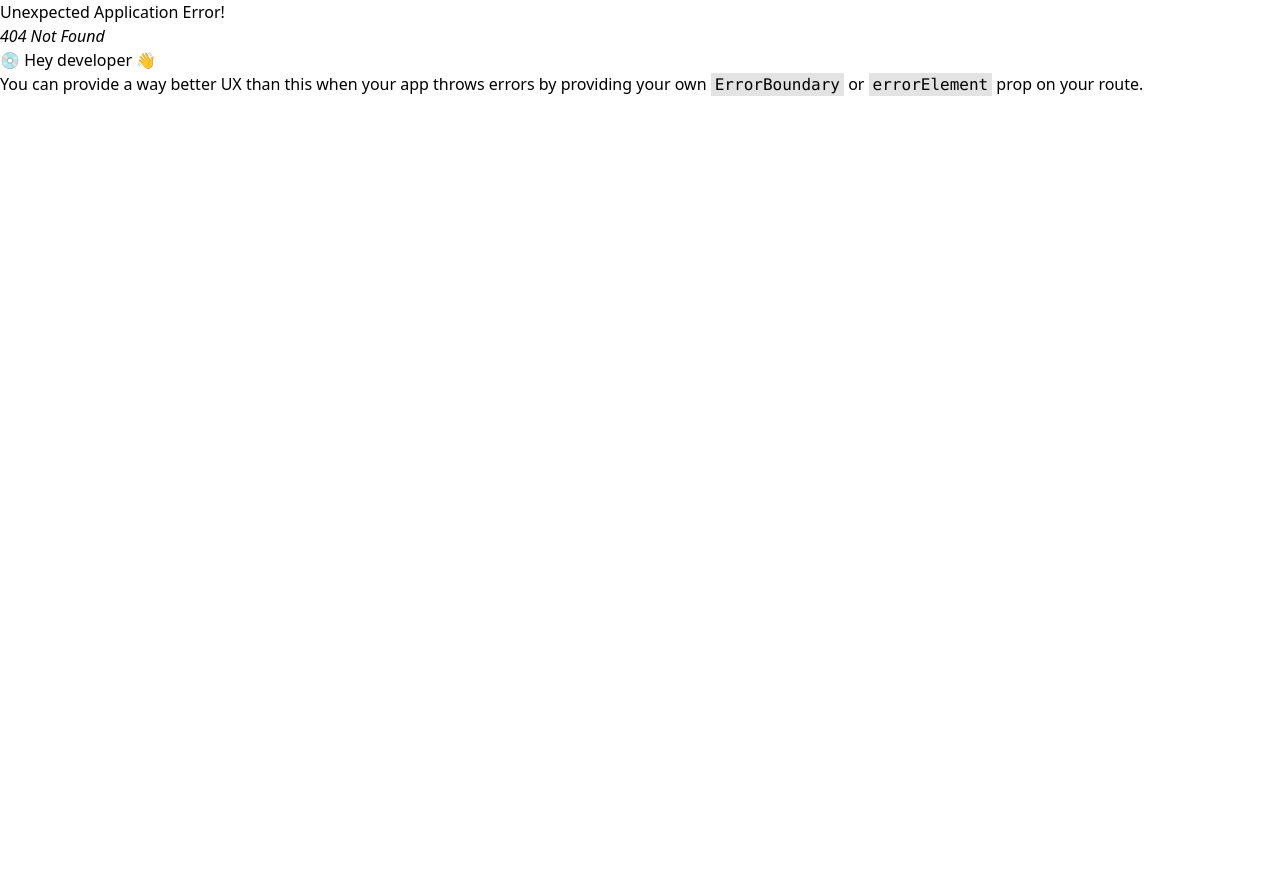
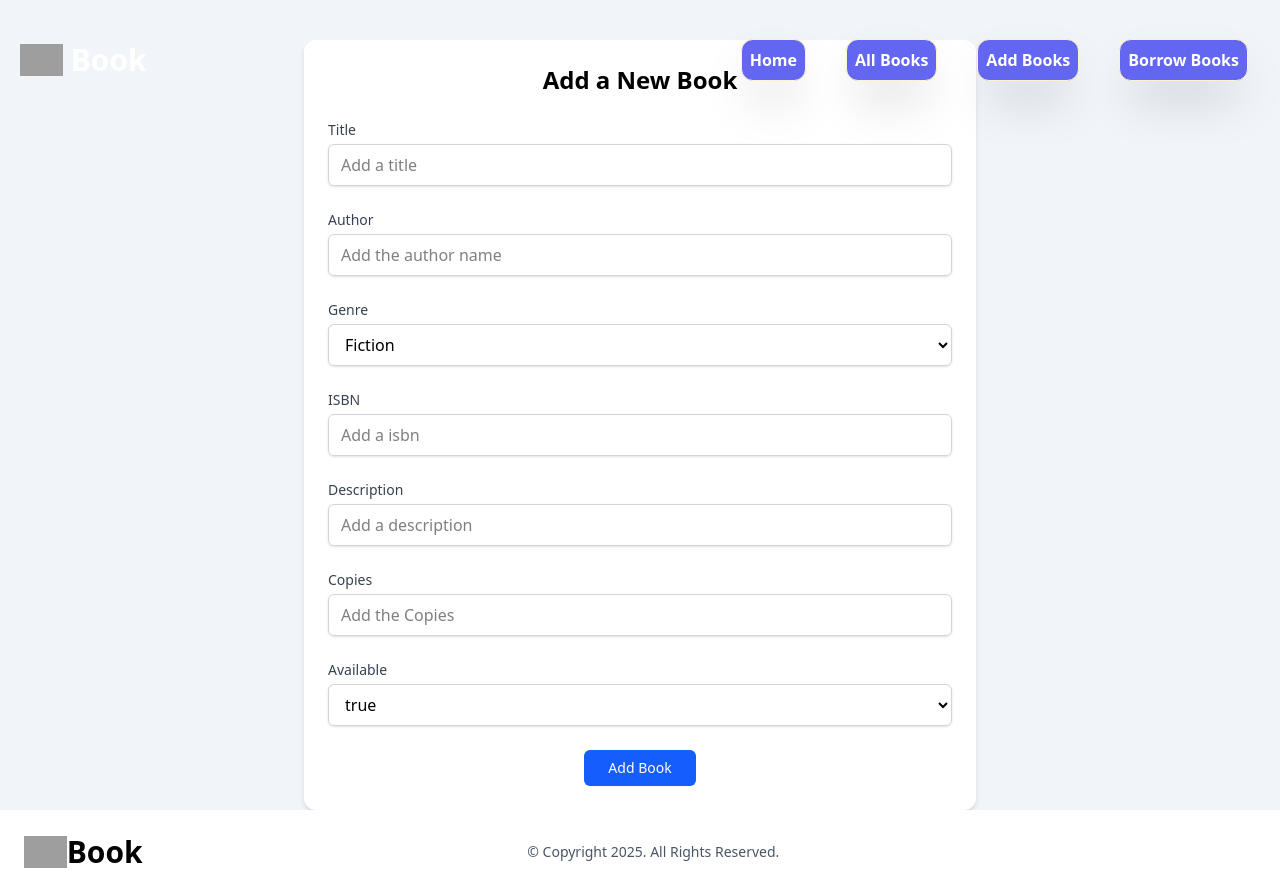
Before and after one commit to IftikherLutfur/E-Book-Library, a React (Vite) app: page /addBooks in a window 1280 px wide. Before the commit this address had no page. Before the commit the page ends 800 px from the top, so only its background shows below. Built offline with nearby package versions, Linux system fonts and the light colour scheme; grey boxes are pictures that could not be loaded.

Commit message:
Added the add book form

```diff
--- a/package.json
+++ b/package.json
@@ -14,6 +14,7 @@
     "@tailwindcss/vite": "^4.1.11",
     "react": "^19.1.0",
     "react-dom": "^19.1.0",
+    "react-hook-form": "^7.59.0",
     "react-redux": "^9.2.0",
     "react-router": "^7.6.3",
     "tailwindcss": "^4.1.11"
--- a/src/components/layout/Navbar.tsx
+++ b/src/components/layout/Navbar.tsx
@@ -30,9 +30,11 @@ export default function Navbar() {
             </Link>
           </li>
           <li>
+            <Link to={"/addBooks"}>
             <button className="shadow-2xl bg-[#6366F1] p-2 border-1 border-amber-100 rounded-xl">
               Add Books
             </button>
+            </Link>
           </li>
           <li>
             <button className="shadow-2xl bg-[#6366F1] p-2 border-1 border-amber-100 rounded-xl">
--- /dev/null
+++ b/src/components/pages/addBooks.tsx
@@ -0,0 +1,128 @@
+import { useForm } from "react-hook-form";
+
+export default function AddBooks() {
+  const { register, handleSubmit, reset } = useForm();
+  const onSubmit = (data) => {
+    console.log(data);
+     reset();
+  };
+
+  return (
+    <div className="max-w-2xl mx-auto mt-10 p-6 bg-white rounded-xl shadow-md">
+      <h2 className="text-2xl font-semibold mb-6 text-center">Add a New Book</h2>
+      <form onSubmit={handleSubmit(onSubmit)} className="space-y-6">
+
+        {/* Title */}
+        <div>
+          <label htmlFor="title" className="block text-sm font-medium text-gray-700">
+            Title
+          </label>
+          <input
+            type="text"
+            placeholder="Add a title"
+            {...register("title")}
+            className="mt-1 block w-full rounded-md border border-gray-300 px-3 py-2 shadow-sm focus:outline-none focus:ring-2 focus:ring-blue-500"
+          />
+        </div>
+
+        {/* Author */}
+
+<div>
+          <label htmlFor="Author" className="block text-sm font-medium text-gray-700">
+            Author
+          </label>
+          <input
+            type="text"
+            placeholder="Add the author name"
+            {...register("title")}
+            className="mt-1 block w-full rounded-md border border-gray-300 px-3 py-2 shadow-sm focus:outline-none focus:ring-2 focus:ring-blue-500"
+          />
+        </div>
+
+        {/* Genre */}
+        <div>
+          <label htmlFor="genre" className="block text-sm font-medium text-gray-700">
+            Genre
+          </label>
+          <select
+            {...register("genre")}
+            className="mt-1 block w-full rounded-md border border-gray-300 px-3 py-2 shadow-sm focus:outline-none focus:ring-2 focus:ring-blue-500"
+          >
+            <option value="fiction">Fiction</option>
+            <option value="history">History</option>
+            <option value="romantic">Romantic</option>
+          </select>
+        </div>
+
+        {/* ISBN */}
+
+<div>
+          <label htmlFor="title" className="block text-sm font-medium text-gray-700">
+            ISBN
+          </label>
+          <input
+            type="text"
+            placeholder="Add a isbn"
+            {...register("isbn")}
+            className="mt-1 block w-full rounded-md border border-gray-300 px-3 py-2 shadow-sm focus:outline-none focus:ring-2 focus:ring-blue-500"
+          />
+        </div>
+
+
+        {/* Description */}
+
+<div>
+          <label htmlFor="Description" className="block text-sm font-medium text-gray-700">
+            Description
+          </label>
+          <input
+            type="text"
+            placeholder="Add a description"
+            {...register("description")}
+            className="mt-1 block w-full rounded-md border border-gray-300 px-3 py-2 shadow-sm focus:outline-none focus:ring-2 focus:ring-blue-500"
+          />
+        </div>
+
+        {/* Copies */}
+
+<div>
+          <label htmlFor="Copies" className="block text-sm font-medium text-gray-700">
+            Copies
+          </label>
+          <input
+            type="number"
+            placeholder="Add the Copies"
+            {...register("copies")}
+            className="mt-1 block w-full rounded-md border border-gray-300 px-3 py-2 shadow-sm focus:outline-none focus:ring-2 focus:ring-blue-500"
+          />
+        </div>
+
+        {/* Available */}
+
+
+ <div>
+          <label htmlFor="Available" className="block text-sm font-medium text-gray-700">
+            Available
+          </label>
+          <select
+            {...register("available")}
+            className="mt-1 block w-full rounded-md border border-gray-300 px-3 py-2 shadow-sm focus:outline-none focus:ring-2 focus:ring-blue-500"
+          >
+            <option value="fiction">true</option>
+            <option value="romantic">false</option>
+          </select>
+        </div>
+
+        {/* Submit Button */}
+        <div className="text-center">
+          <button
+            type="submit"
+            className="inline-block rounded-md bg-blue-600 text-white px-6 py-2 text-sm font-medium hover:bg-blue-700 transition duration-200"
+          >
+            Add Book
+          </button>
+        </div>
+      </form>
+    </div>
+  );
+}
--- a/src/routes/index.tsx
+++ b/src/routes/index.tsx
@@ -2,6 +2,7 @@ import { createBrowserRouter } from "react-router";
 import Root from "../Root";
 import Books from "../components/pages/getBooks";
 import HomePage from "../components/pages/HomePage";
+import AddBooks from "../components/pages/addBooks";
 
 const router = createBrowserRouter([
     {
@@ -16,6 +17,11 @@ const router = createBrowserRouter([
                 // index: true,
                 path: '/books',
                 Component: Books
+            },
+            {
+
+                path: '/addBooks',
+                Component: AddBooks
             }
         ]
     }
```
Also changed, not shown: src/redux/api/baseApi.ts (+7 -0 lines), src/types.ts (line endings or trailing spaces), 1 other file (tests, documents, lock files or other folders).
